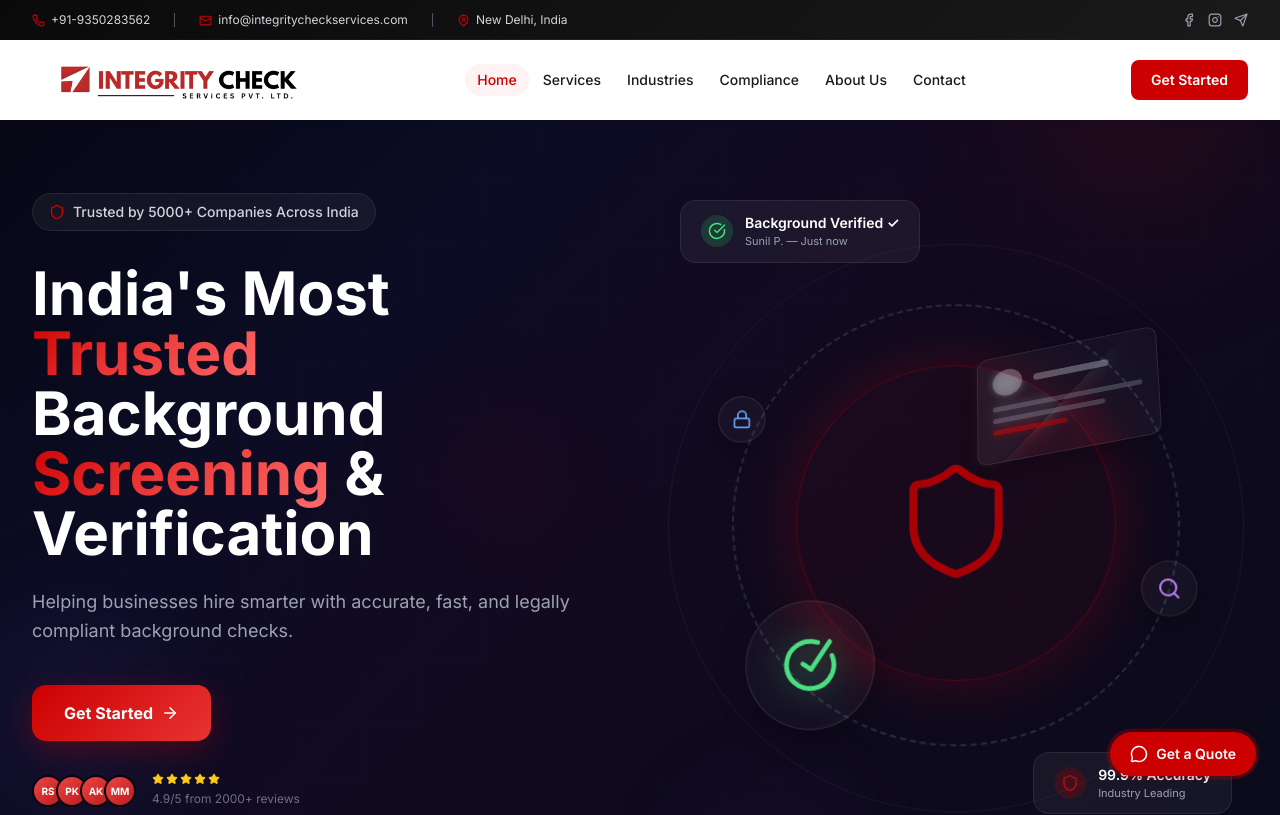
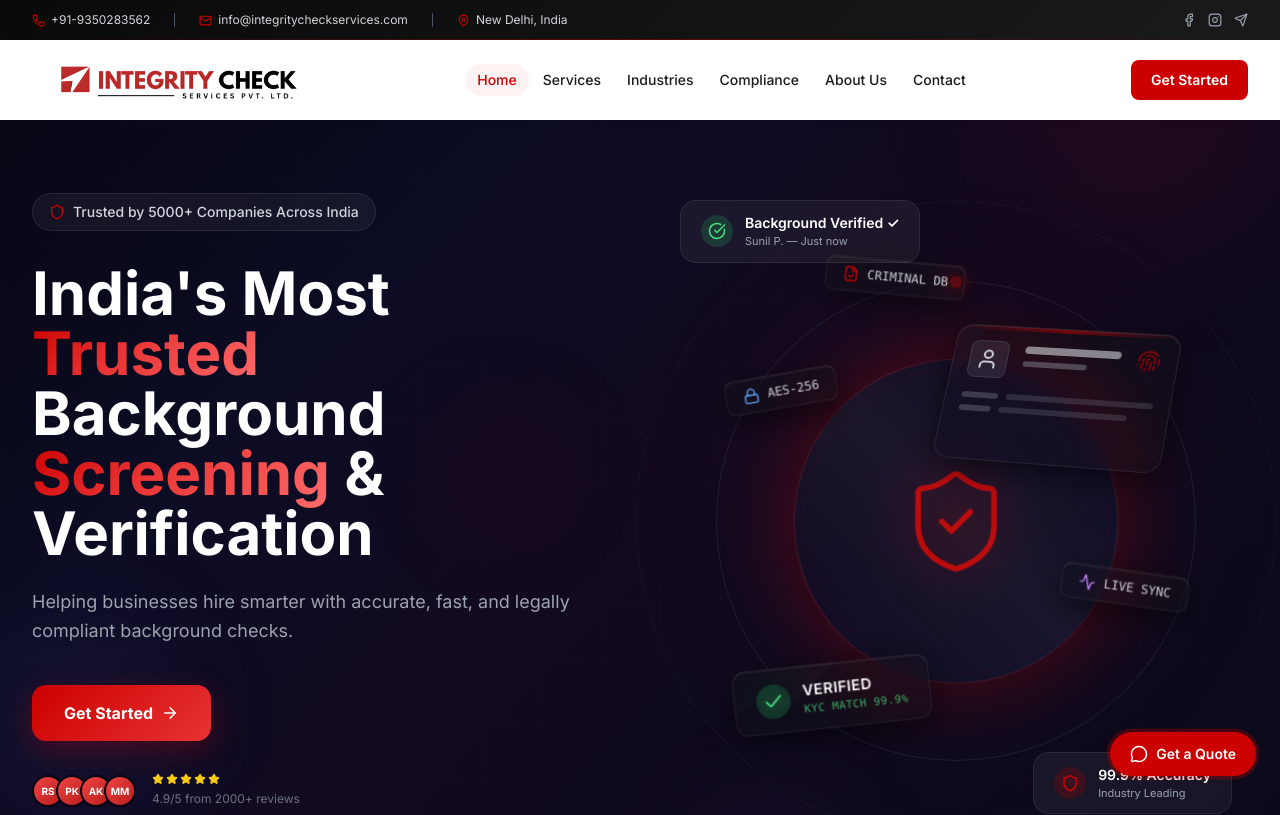
Before and after one commit to sp9935891173s-lgtm/integrity-check-website, a React (Vite) app in the folder app/: page /#/ in a window 1280 px wide. Shown: the top 815 px of the page. Built offline with nearby package versions, Linux system fonts and the light colour scheme.

Commit message:
compliance final update

```diff
--- a/app/src/index.css
+++ b/app/src/index.css
@@ -920,3 +920,13 @@ body.modal-open {
   border: 1px solid rgba(255,255,255,0.1);
   box-shadow: 0 8px 32px rgba(0,0,0,0.3);
 }
+
+.pro-glass-panel {
+  background: rgba(15, 15, 25, 0.6);
+  backdrop-filter: blur(20px) saturate(180%);
+  -webkit-backdrop-filter: blur(20px) saturate(180%);
+  border: 1px solid rgba(255, 255, 255, 0.08);
+  box-shadow:
+    0 8px 32px -1px rgba(0, 0, 0, 0.6),
+    inset 0 1px 0 rgba(255, 255, 255, 0.1);
+}
--- a/app/src/pages/Home.tsx
+++ b/app/src/pages/Home.tsx
@@ -1,3 +1,4 @@
+import { useEffect, useRef } from 'react';
 import { Link } from 'react-router';
 import ContactModal from '@/components/ContactModal';
 import { useScrollReveal } from '@/hooks/useScrollReveal';
@@ -6,12 +7,58 @@ import {
   Stethoscope, Laptop, Landmark, Factory, ShoppingCart,
   School, UserSearch, Building2, Home as HomeIcon, Truck, Hotel, Wallet,
   FlaskRound, Scale, Heart, ShieldCheck,
-  FileText, MapPin, Briefcase, GraduationCap, Search
+  FileText, MapPin, Briefcase, GraduationCap, Search, Fingerprint, User, Check, Activity, FileCheck
 } from 'lucide-react';
 
 function HeroSection() {
+  const containerRef = useRef<HTMLDivElement>(null);
+  const requestRef = useRef<number>(0);
+  const targetRotation = useRef({ x: 0, y: 0 });
+  const currentRotation = useRef({ x: 0, y: 0 });
+
+  const animate = () => {
+    // Smooth interpolation (lerp)
+    currentRotation.current.x += (targetRotation.current.x - currentRotation.current.x) * 0.08;
+    currentRotation.current.y += (targetRotation.current.y - currentRotation.current.y) * 0.08;
+
+    if (containerRef.current) {
+      containerRef.current.style.transform = `rotateX(${currentRotation.current.x}deg) rotateY(${currentRotation.current.y}deg)`;
+    }
+    requestRef.current = requestAnimationFrame(animate);
+  };
+
+  useEffect(() => {
+    requestRef.current = requestAnimationFrame(animate);
+    return () => cancelAnimationFrame(requestRef.current);
+  }, []);
+
+  const handleMouseMove = (e: React.MouseEvent<HTMLElement>) => {
+    if (!containerRef.current) return;
+
+    // Use window dimensions to safely clamp rotation between -1 and 1
+    const normalizedX = (e.clientX / window.innerWidth) * 2 - 1;
+    const normalizedY = (e.clientY / window.innerHeight) * 2 - 1;
+
+    const maxRotation = 15; // Max tilt set to 15deg for a clean, non-distorted perspective
+
+    // Y-axis rotation maps to X-mouse (left/right)
+    // X-axis rotation maps to Y-mouse (up/down, inverted)
+    targetRotation.current = {
+      x: normalizedY * -maxRotation,
+      y: normalizedX * maxRotation
+    };
+  };
+
+  const handleMouseLeave = () => {
+    targetRotation.current = { x: 0, y: 0 }; // reset to center
+  };
+
   return (
-    <section className="relative min-h-[92vh] home-hero overflow-hidden flex items-center">
+    <section
+      className="relative min-h-[92vh] home-hero overflow-hidden flex items-center"
+      onMouseMove={handleMouseMove}
+      onMouseLeave={handleMouseLeave}
+    >
       <div className="absolute inset-0 home-hero-bg" />
       <div className="absolute inset-0 home-hero-grid" />
       <div className="home-orb home-orb-1" />
@@ -55,51 +102,120 @@ function HeroSection() {
             </div>
           </div>
 
-          {/* ===== Custom 3D Verification Animation ===== */}
+          {/* ===== Custom 3D Verification Animation (Pro Level) ===== */}
           <div
             className="hidden lg:block relative w-full h-[650px] animate-fade-in-up"
             style={{ animationDelay: '0.3s' }}
           >
+            {/* Ambient Background Glow for the 3D area */}
+            <div className="absolute top-1/2 left-1/2 -translate-x-1/2 -translate-y-1/2 w-[350px] h-[350px] bg-brand-red/10 blur-[80px] rounded-full pointer-events-none" />
+
             <div className="absolute top-1/2 left-1/2 -translate-x-1/2 -translate-y-1/2 w-full h-full flex items-center justify-center perspective-2000 pointer-events-none">
 
-              {/* The 3D Container */}
-              <div className="relative w-80 h-80 transform-style-3d animate-spin-slow-3d mt-10">
+              {/* The 3D Container - Cursor Follow */}
+              <div
+                ref={containerRef}
+                className="relative w-[240px] h-[240px] sm:w-[280px] sm:h-[280px] lg:w-[320px] lg:h-[320px] transform-style-3d mt-10"
+              >
 
-                {/* Core Shield/Globe */}
-                <div className="absolute inset-0 rounded-full border border-brand-red/30 bg-brand-red/5 backdrop-blur-sm flex items-center justify-center shadow-[0_0_60px_rgba(204,0,0,0.25)]">
-                  <Shield className="w-32 h-32 text-brand-red opacity-80" strokeWidth={1.5} />
+                {/* Core Shield */}
+                <div
+                  className="absolute inset-0 rounded-full border border-red-500/30 bg-gradient-to-br from-[#120a20] to-[#0c0c24] backdrop-blur-xl flex items-center justify-center shadow-[0_0_80px_rgba(204,0,0,0.3)] transform-style-3d z-10"
+                  style={{ transform: 'translateZ(30px)' }}
+                >
+                  <div className="absolute inset-2 rounded-full border border-brand-red/20 border-dashed animate-spin-slow" />
+                  <ShieldCheck className="w-24 h-24 sm:w-28 sm:h-28 text-brand-red drop-shadow-[0_0_25px_rgba(204,0,0,0.8)] opacity-90" strokeWidth={1.2} />
+
+                  {/* Dynamic Glare Effect */}
+                  <div className="absolute inset-0 rounded-full bg-gradient-to-tr from-transparent via-white/5 to-transparent overflow-hidden" />
                 </div>
 
-                {/* Orbiting Rings */}
-                <div className="absolute inset-[-20%] rounded-full border-2 border-dashed border-gray-500/30 animate-spin-slow" style={{ animationDirection: 'reverse' }}></div>
-                <div className="absolute inset-[-40%] rounded-full border border-gray-600/20 animate-spin-slow" style={{ animationDuration: '15s' }}></div>
-
-                {/* Floating ID Card */}
-                <div className="absolute top-[-10%] right-[-15%] w-48 h-32 glass-panel-3d rounded-xl p-4 transform-style-3d rotate-12 animate-float-3d overflow-hidden">
-                  <div className="flex gap-3 items-center mb-3">
-                    <div className="w-8 h-8 rounded-full bg-gray-400/50"></div>
-                    <div className="w-20 h-2 bg-gray-400/50 rounded"></div>
-                  </div>
-                  <div className="w-full h-1.5 bg-gray-400/30 rounded mb-2"></div>
-                  <div className="w-3/4 h-1.5 bg-gray-400/30 rounded mb-2"></div>
-                  <div className="w-1/2 h-1.5 bg-brand-red/50 rounded"></div>
-
-                  {/* Scanning Laser */}
-                  <div className="absolute top-0 left-0 w-full h-[2px] bg-red-500 shadow-[0_0_12px_red] animate-scan-laser"></div>
+                {/* Cyber/Tech Orbiting Rings */}
+                <div className="absolute inset-[-25%] rounded-full border-[1px] border-gray-500/20 animate-spin-slow" style={{ animationDirection: 'reverse', animationDuration: '25s', transform: 'translateZ(10px)' }}>
+                  <div className="absolute top-0 left-1/2 w-3 h-3 bg-brand-red rounded-full -translate-x-1/2 -translate-y-1/2 shadow-[0_0_15px_red]" />
+                </div>
+                <div className="absolute inset-[-50%] rounded-full border-[1.5px] border-dashed border-gray-600/20 animate-spin-slow" style={{ animationDuration: '40s', transform: 'translateZ(-20px)' }}>
+                   <div className="absolute bottom-0 left-1/2 w-2 h-2 bg-blue-500 rounded-full -translate-x-1/2 translate-y-1/2 shadow-[0_0_15px_blue]" />
                 </div>
 
-                {/* Verified Badge */}
-                <div className="absolute bottom-[-15%] left-[-15%] w-32 h-32 glass-panel-3d bg-green-500/10 border-green-500/30 rounded-full flex items-center justify-center transform-style-3d -rotate-12 animate-float-3d-reverse" style={{ animationDelay: '1s' }}>
-                  <CheckCircle className="w-14 h-14 text-green-400 drop-shadow-[0_0_15px_rgba(74,222,128,0.5)]" />
+                {/* Floating ID Card - Highly detailed */}
+                <div
+                  className="absolute top-[-10%] right-[-10%] lg:right-[-15%] transform-style-3d z-20"
+                  style={{ transform: 'translateZ(90px) rotate(12deg)' }}
+                >
+                  <div className="w-48 sm:w-56 h-32 sm:h-36 pro-glass-panel rounded-2xl p-3 sm:p-4 transform-style-3d animate-float-3d overflow-hidden border border-white/10 shadow-[0_20px_50px_rgba(0,0,0,0.5)]">
+                    <div className="absolute top-0 left-0 w-full h-1 bg-gradient-to-r from-transparent via-brand-red to-transparent opacity-50" />
+                    <div className="flex gap-3 sm:gap-4 items-start mb-3 sm:mb-4">
+                      <div className="w-8 h-8 sm:w-10 sm:h-10 rounded-lg bg-gray-500/20 flex items-center justify-center border border-gray-500/30">
+                        <User className="w-5 h-5 sm:w-6 sm:h-6 text-gray-300" />
+                      </div>
+                      <div className="flex-1 mt-1">
+                        <div className="w-20 sm:w-24 h-1.5 sm:h-2 bg-gray-300/60 rounded mb-2" />
+                        <div className="w-12 sm:w-16 h-1 sm:h-1.5 bg-gray-400/40 rounded" />
+                      </div>
+                      <Fingerprint className="w-5 h-5 sm:w-6 sm:h-6 text-brand-red/60" />
+                    </div>
+                    <div className="space-y-2">
+                      <div className="flex gap-2">
+                        <div className="w-10 sm:w-12 h-1 sm:h-1.5 bg-gray-400/30 rounded" />
+                        <div className="w-full h-1 sm:h-1.5 bg-gray-400/20 rounded" />
+                      </div>
+                      <div className="flex gap-2">
+                        <div className="w-6 sm:w-8 h-1 sm:h-1.5 bg-gray-400/30 rounded" />
+                        <div className="w-2/3 h-1 sm:h-1.5 bg-gray-400/20 rounded" />
+                      </div>
+                    </div>
+
+                    {/* Scanning Laser (Broad cyber scanner) */}
+                    <div className="absolute top-0 left-0 w-full h-[30px] bg-gradient-to-b from-transparent to-brand-red/20 border-b border-brand-red animate-scan-laser shadow-[0_10px_20px_rgba(204,0,0,0.15)]" />
+                  </div>
                 </div>
 
-                {/* Connecting Nodes */}
-                <div className="absolute top-[10%] left-[-25%] w-12 h-12 glass-panel-3d rounded-full flex items-center justify-center animate-float-3d" style={{ animationDelay: '2s' }}>
-                  <Lock className="w-5 h-5 text-blue-400" />
+                {/* Verified Popup Badge - Enterprise style */}
+                <div
+                  className="absolute bottom-[-5%] lg:bottom-[-10%] left-[-10%] lg:left-[-15%] transform-style-3d z-30"
+                  style={{ transform: 'translateZ(130px) rotate(-6deg)' }}
+                >
+                  <div className="w-auto px-4 sm:px-5 py-2 sm:py-3 pro-glass-panel bg-green-500/5 border border-green-500/30 rounded-xl flex items-center gap-2 sm:gap-3 animate-float-3d-reverse" style={{ animationDelay: '1s' }}>
+                    <div className="w-6 h-6 sm:w-8 sm:h-8 rounded-full bg-green-500/20 flex items-center justify-center">
+                      <Check className="w-4 h-4 sm:w-5 sm:h-5 text-green-400 drop-shadow-[0_0_8px_rgba(74,222,128,0.8)]" />
+                    </div>
+                    <div>
+                      <div className="text-white font-semibold text-xs sm:text-sm tracking-wide">VERIFIED</div>
+                      <div className="text-green-400/80 text-[8px] sm:text-[10px] uppercase font-mono tracking-wider">KYC MATCH 99.9%</div>
+                    </div>
+                  </div>
                 </div>
 
-                <div className="absolute bottom-[20%] right-[-25%] w-14 h-14 glass-panel-3d rounded-full flex items-center justify-center animate-float-3d-reverse" style={{ animationDelay: '0.5s' }}>
-                  <Search className="w-6 h-6 text-purple-400" />
+                {/* Enterprise Data Nodes */}
+                <div
+                  className="absolute top-[5%] left-[-15%] lg:left-[-20%] transform-style-3d z-20"
+                  style={{ transform: 'translateZ(60px) rotate(-10deg)' }}
+                >
+                  <div className="w-auto px-3 sm:px-4 py-1.5 sm:py-2 pro-glass-panel rounded-lg flex items-center gap-2 animate-float-3d" style={{ animationDelay: '2s' }}>
+                    <Lock className="w-3 h-3 sm:w-4 sm:h-4 text-blue-400" />
+                    <span className="text-gray-300 text-[10px] sm:text-xs font-mono">AES-256</span>
+                  </div>
+                </div>
+
+                <div
+                  className="absolute bottom-[20%] lg:bottom-[25%] right-[-15%] lg:right-[-20%] transform-style-3d z-20"
+                  style={{ transform: 'translateZ(75px) rotate(8deg)' }}
+                >
+                  <div className="w-auto px-3 sm:px-4 py-1.5 sm:py-2 pro-glass-panel rounded-lg flex items-center gap-2 animate-float-3d-reverse" style={{ animationDelay: '0.5s' }}>
+                    <Activity className="w-3 h-3 sm:w-4 sm:h-4 text-purple-400" />
+                    <span className="text-gray-300 text-[10px] sm:text-xs font-mono">LIVE SYNC</span>
+                  </div>
+                </div>
+
+                <div
+                  className="absolute top-[-20%] lg:top-[-30%] left-[5%] lg:left-[10%] transform-style-3d z-20"
+                  style={{ transform: 'translateZ(40px) rotate(5deg)' }}
+                >
+                  <div className="w-auto px-3 sm:px-4 py-1.5 sm:py-2 pro-glass-panel rounded-lg flex items-center gap-2 animate-float-3d" style={{ animationDelay: '1.5s' }}>
+                    <FileCheck className="w-3 h-3 sm:w-4 sm:h-4 text-brand-red" />
+                    <span className="text-gray-300 text-[10px] sm:text-xs font-mono">CRIMINAL DB</span>
+                  </div>
                 </div>
 
               </div>
```
